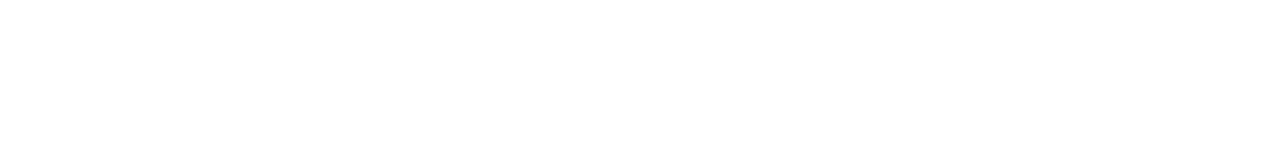
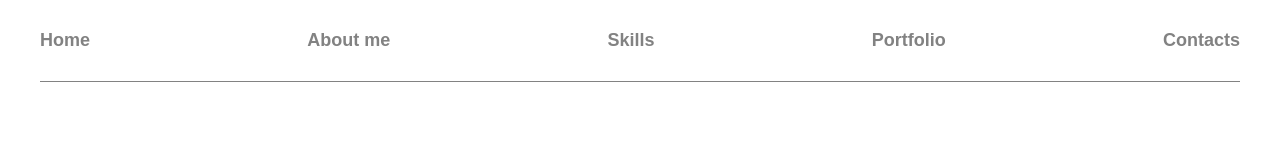
Before and after one commit to upermane/traininglandingone, a plain HTML site: page index.html in a window 1280 px wide. Drawn offline with Linux system fonts and the light colour scheme; a web font is replaced by a local one.

Commit message:
added block header

```diff
--- a/css/style.css
+++ b/css/style.css
@@ -0,0 +1,39 @@
+html {
+    box-sizing: border-box;
+}
+
+  *,
+  *::before,
+  *::after {
+    box-sizing: inherit;
+}
+ul,
+li {
+  margin: 0;
+  padding: 0;
+  list-style: none;
+}
+
+.container{
+    max-width: 1230px;
+    margin: 0 auto;
+    padding: 0 15px;
+}
+.menu-list{
+    list-style-type: none;
+    display: flex;
+    justify-content: space-between;
+    padding: 30px 0;
+    border-bottom: 1px solid #828282;
+}
+.menu-link{
+    font-size: 18px;
+    text-decoration: none;
+    color: #828282;
+    font-family: 'Khula', sans-serif;
+    font-weight: 600;
+    transition: all 0.3s;
+}
+.menu-link:hover{
+    color: #070707;
+}
--- a/index.html
+++ b/index.html
@@ -1,14 +1,28 @@
 <!DOCTYPE html>
 <html lang="en">
+
 <head>
     <meta charset="UTF-8">
     <meta name="viewport" content="width=device-width, initial-scale=1.0">
-    <title>Document</title>
+    <title>my portfolio</title>
     <link href="https://fonts.googleapis.com/css2?family=Khula:wght@300;400;600;700;800&display=swap" rel="stylesheet">
     <link rel="stylesheet" href="css/normalize.css">
     <link rel="stylesheet" href="css/style.css">
 </head>
 <body>
+    <header class="header">
+        <div class="container">
+            <nav class="nav-menu">
+                <ul class="menu-list">
+                    <li class="menu-item"><a class="menu-link" href="#">Home</a></li>
+                    <li class="menu-item"><a class="menu-link" href="#">About me</a></li>
+                    <li class="menu-item"><a class="menu-link" href="#">Skills</a></li>
+                    <li class="menu-item"><a class="menu-link" href="#">Portfolio</a></li>
+                    <li class="menu-item"><a class="menu-link" href="#">Contacts</a></li>
+                </ul>
+            </nav>
+        </div>
+    </header>
 
 </body>
 </html>
```
Also changed, not shown: images/myphoto.jpg (added).
